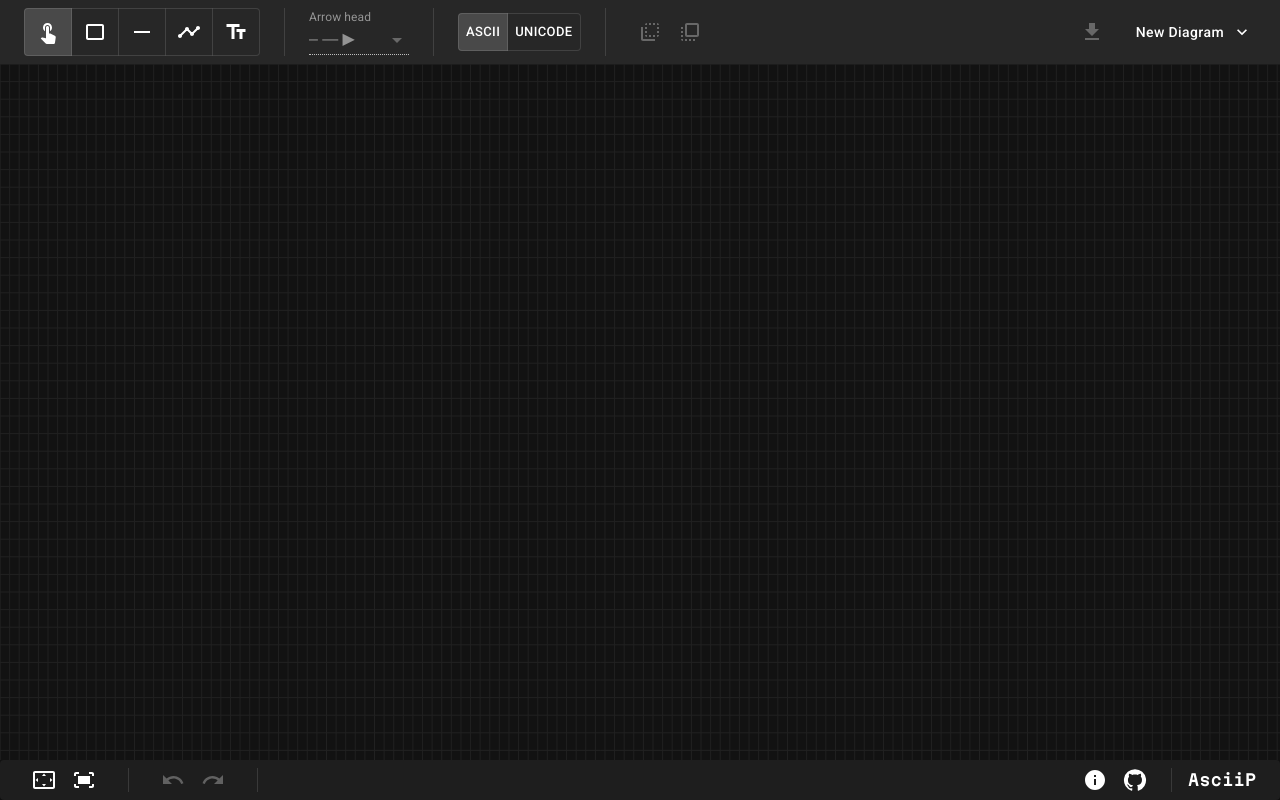
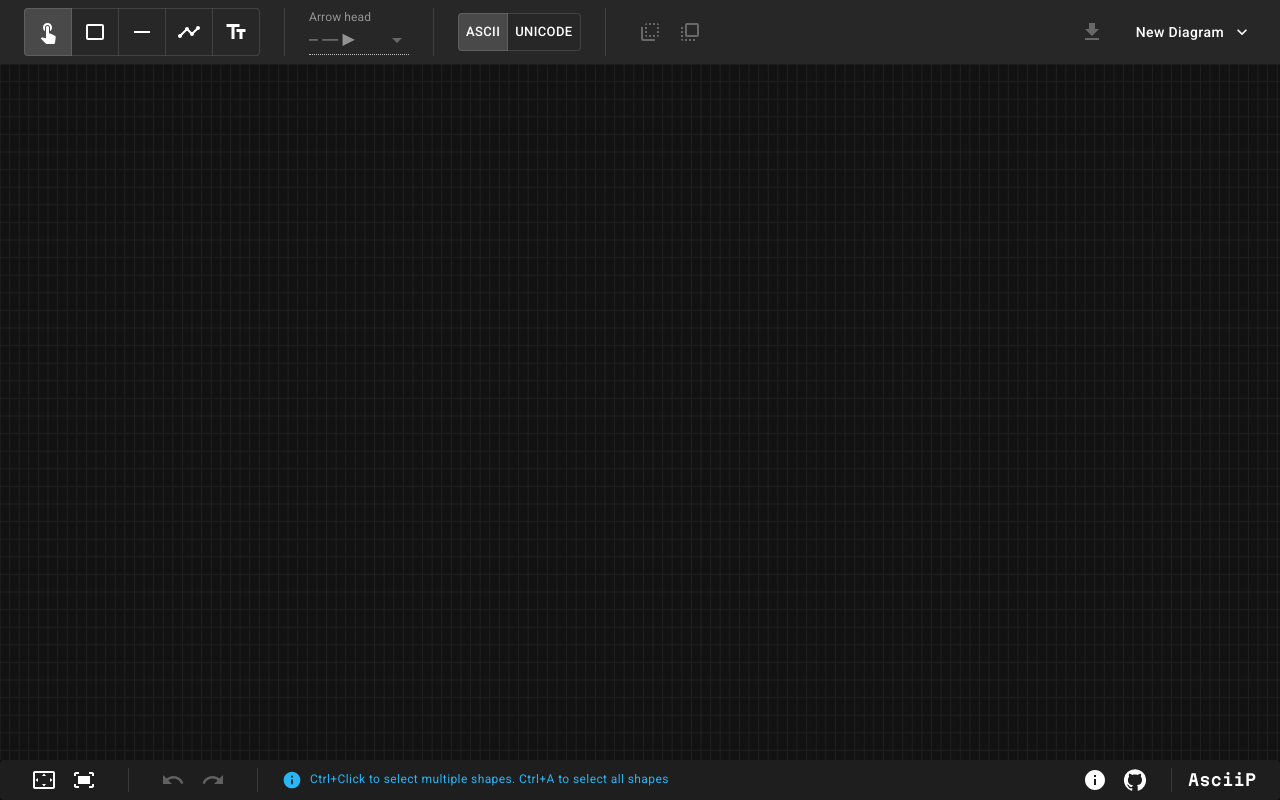
Before and after one commit to hhourani27/asciip, a React (Create React App) app: page / in a window 1280 px wide. Built offline with nearby package versions, Linux system fonts and the light colour scheme; a web font is replaced by a local one.

Commit message:
ui: improve tip for select tool

```diff
--- a/src/components/footer/FooterTip.tsx
+++ b/src/components/footer/FooterTip.tsx
@@ -23,10 +23,6 @@ export function FooterTip(): JSX.Element {
     (state) => state.diagram.selectedTool === "SELECT"
   );
 
-  const hasSelectedShape = useAppSelector((state) =>
-    selectors.hasSelectedShape(state.diagram)
-  );
-
   const tip: string | null = isTextBeingWritten
     ? "Press Ctrl+Enter to complete editing text."
     : isLineToolSelected
@@ -35,8 +31,8 @@ export function FooterTip(): JSX.Element {
     ? "Click once, and then click again to position segments. Double-click to finish creating the line."
     : isSingleTextShapeSelected && !isTextBeingWritten
     ? "Double-click to edit text."
-    : isSelectToolSelected && hasSelectedShape
-    ? "Press Ctrl to select multiple shapes"
+    : isSelectToolSelected
+    ? "Ctrl+Click to select multiple shapes. Ctrl+A to select all shapes"
     : null;
 
   return (
```
